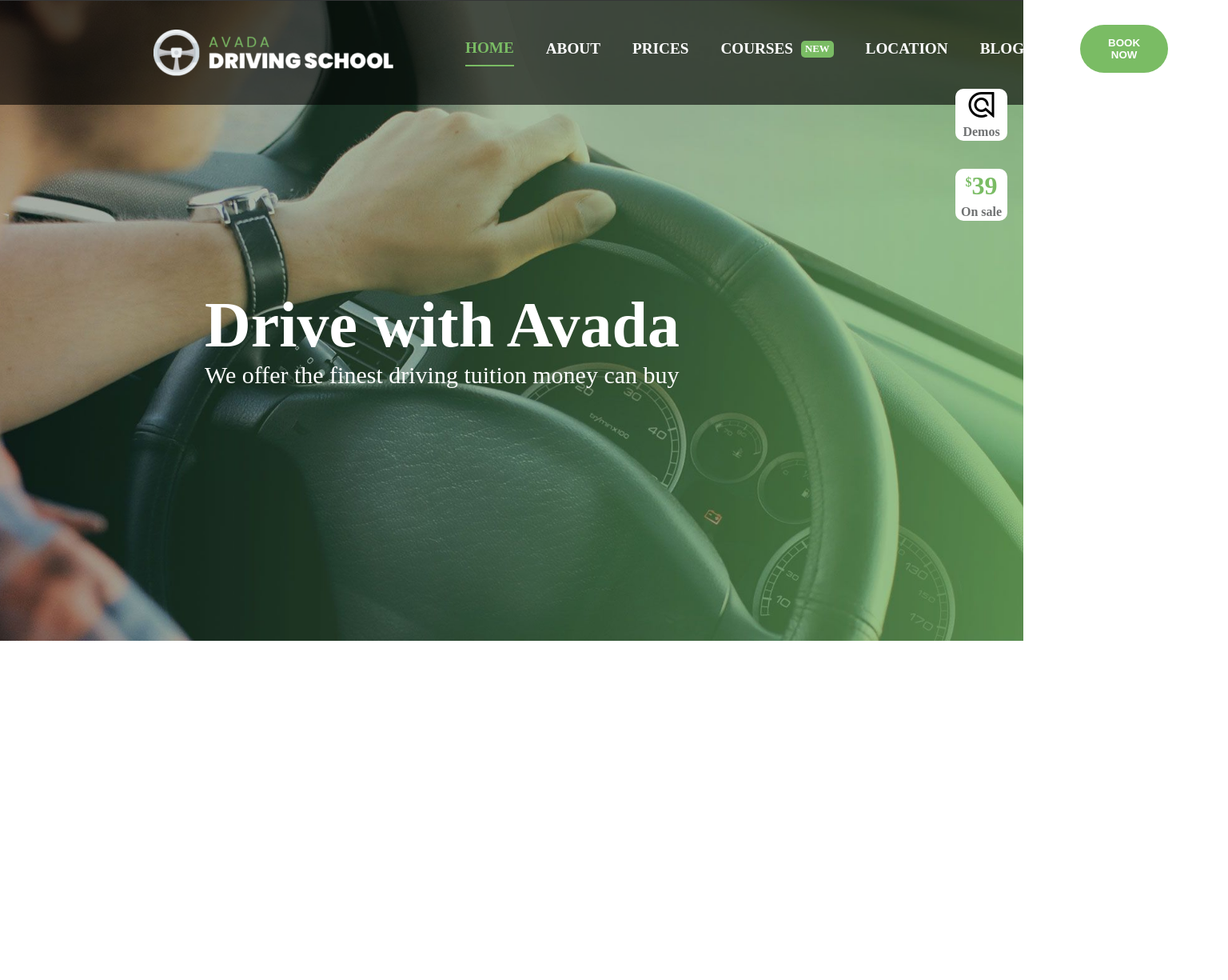
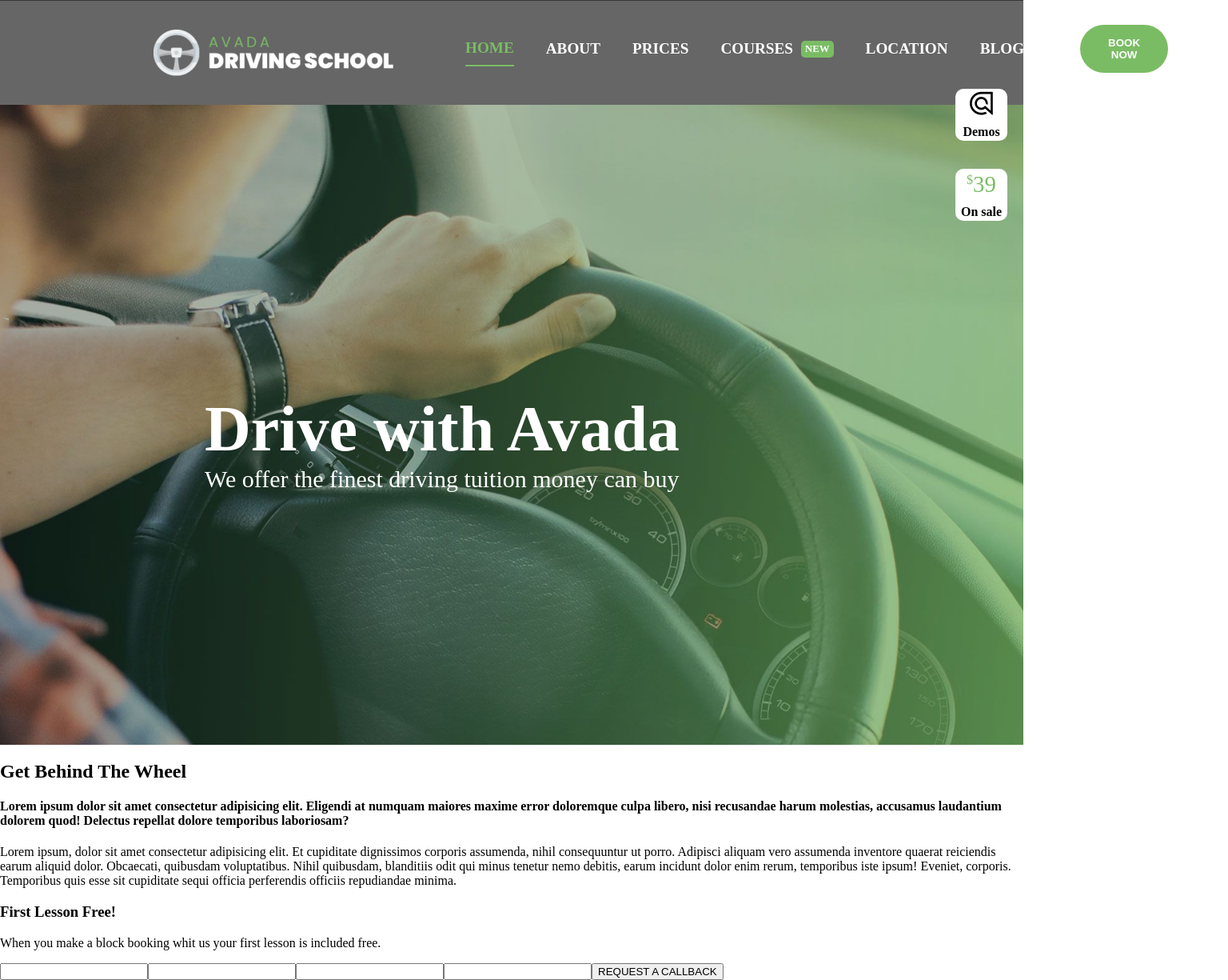
Before and after one commit to MembriniLuca29/proj-html-vuejs, a Vue app: page / in a window 1280 px wide. Shown: the part 49-1274 px from the top of the page at 80% size, 1536 px wide, since content can reach past the window. Before the commit the page ends 850 px from the top, so only its background shows below. Built offline with nearby package versions, Linux system fonts and the light colour scheme.

Commit message:
sistemato header

```diff
--- a/src/App.vue
+++ b/src/App.vue
@@ -22,6 +22,7 @@ export default {
 
 <template>
  <headerComponent/>
+ <mainComponent/>
 
 </template>
 
--- a/src/components/headerComponent .vue
+++ b/src/components/headerComponent .vue
@@ -65,7 +65,6 @@ export default {
 }
 /*barra in position fix */
 .fix-bar{
-    position: fixed;
     display: flex;
     padding: 30px 15%;
 
@@ -125,6 +124,7 @@ export default {
         font-weight: bold;
         font-weight: 900;
         margin-bottom:10px ;
+
     }
     button:hover{
         background-color: white;
@@ -138,7 +138,7 @@ export default {
 .jumbotron{
     background-image: url(../assets/img/homepage-hero-background.jpg);
     height: 800px;
-    width: 100%;
+    max-width: 100%;
     background-repeat: no-repeat;
     background-size: cover;
     background-position: center;
@@ -147,6 +147,7 @@ export default {
         color: white;
         top: 45%;
         left: 20%;
+        width: 800px;
         h1{
             font-size: 80px;
             padding: 0;
@@ -169,20 +170,20 @@ export default {
     border-radius: 10px;
     div{
         height: 60%;
-        font-size: 2rem;
+        font-size: 1.8rem;
         padding: 3px;
     }
     h4{
         margin: 0;
-        color: #6f7172;
+        color: gr;
     }
     .sale{
         color:#7ABC64 ;
-        font-weight: bold;
         span{
         font-size: 1.0rem;
         position: relative;
-        top: -10px;}
+        top: -10px;
+        }
     }
 
 }
--- a/src/components/mainFirstComponent.vue
+++ b/src/components/mainFirstComponent.vue
@@ -12,9 +12,29 @@ export default {
 </script>
 
 <template>
-
+<div class="container">
+  <div>
+    <h2>Get Behind The Wheel</h2>
+    <h4>Lorem ipsum dolor sit amet consectetur adipisicing elit. Eligendi at numquam maiores maxime error doloremque culpa libero, nisi recusandae harum molestias, accusamus laudantium dolorem quod! Delectus repellat dolore temporibus laboriosam?</h4>
+    <p>Lorem ipsum, dolor sit amet consectetur adipisicing elit. Et cupiditate dignissimos corporis assumenda, nihil consequuntur ut porro. Adipisci aliquam vero assumenda inventore quaerat reiciendis earum aliquid dolor. Obcaecati, quibusdam voluptatibus.
+    Nihil quibusdam, blanditiis odit qui minus tenetur nemo debitis, earum incidunt dolor enim rerum, temporibus iste ipsum! Eveniet, corporis. Temporibus quis esse sit cupiditate sequi officia perferendis officiis repudiandae minima.
+    </p>
+  </div>
+  <div class="firstform">
+    <h3 class="text-green">First Lesson Free!</h3>
+    <p>When you make a block booking whit us your first  lesson is included free.</p>
+    <form action="">
+      <input type="text">
+      <input type="mail">
+      <input type="number">
+      <input type="text">
+      <button type="submit"> REQUEST A CALLBACK</button>
+    </form>
+  </div>
+</div>
 </template>
 
 <style lang="scss" scoped>
 
+
 </style>
```
